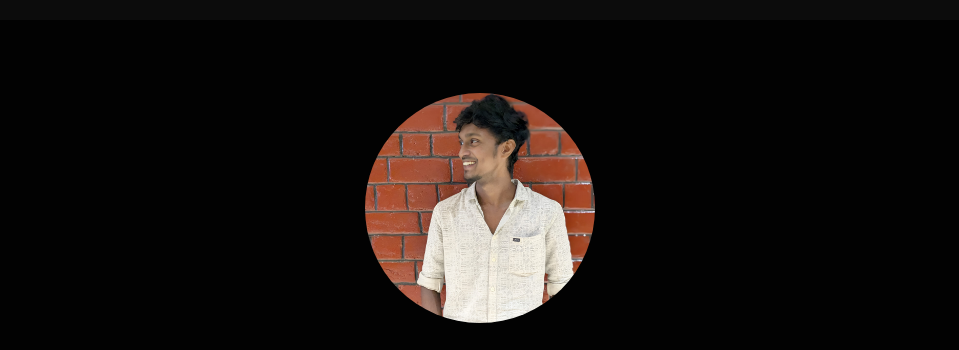
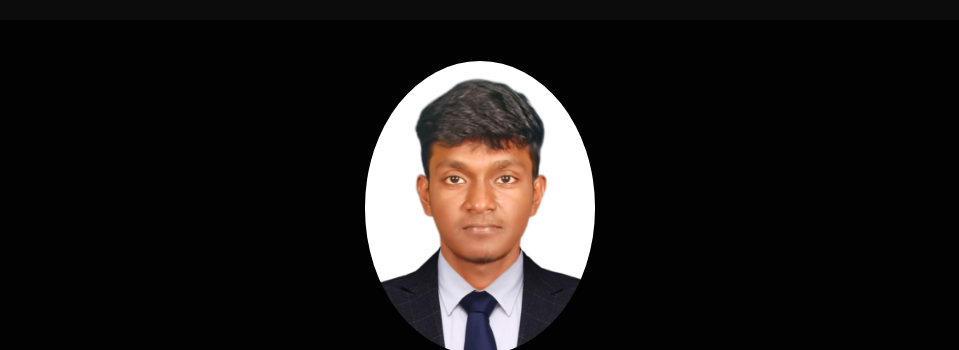
Before and after one commit to SibisezhiyanG/Sibisezhiyan-Portfolio, a plain HTML site: page index.html in a window 1280 px wide. Shown: the part 87-437 px from the top of the page, without its empty margins (160-1119 px from the left). Drawn offline with nearby package versions, Linux system fonts and the light colour scheme.

Commit message:
Update index.html

```diff
--- a/index.html
+++ b/index.html
@@ -29,7 +29,7 @@
 </nav>
 
         <section id="home">
-          <img src="sibi.jpeg" alt="">
+          <img src="Sibisezhiyan.jpeg" alt="">
 
           <div class="info-box">
             <h1><span>Hello, I'm Sibisezhiyan</span></h1>
```
